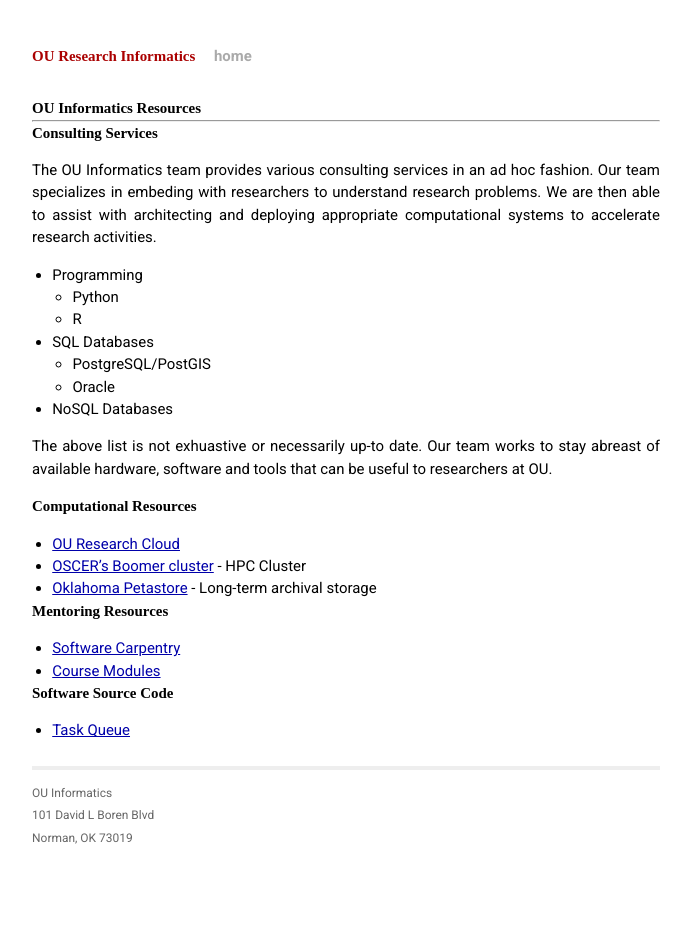
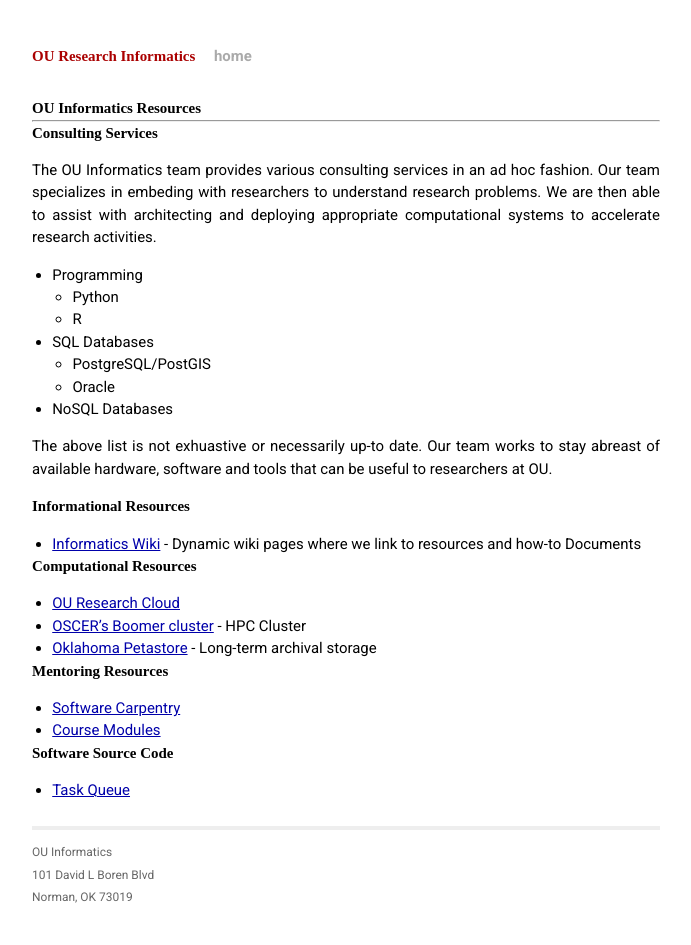
Before and after one commit to GaddamMS/informatics, a Jekyll site: the page built from resources/index.md, in a window 1280 px wide. Shown: the whole page, without its empty margins (294-985 px from the left). Built offline with Jekyll 4.4.1, drawn with Linux system fonts in a browser that asks for light colours; some web fonts are replaced; Markdown is read by kramdown in place of the engine named in the settings.

Commit message:
Added wiki link

```diff
--- a/resources/index.md
+++ b/resources/index.md
@@ -25,6 +25,11 @@
 stay abreast of available hardware, software and tools that can be useful to
 researchers at OU.
 
+# Informational Resources
+
+* [Informatics Wiki](https://github.com/ouinformatics/informatics/wiki) -
+Dynamic wiki pages where we link to resources and how-to Documents
+
 # Computational Resources
 
 * [OU Research Cloud](OURCloud.html)
```
